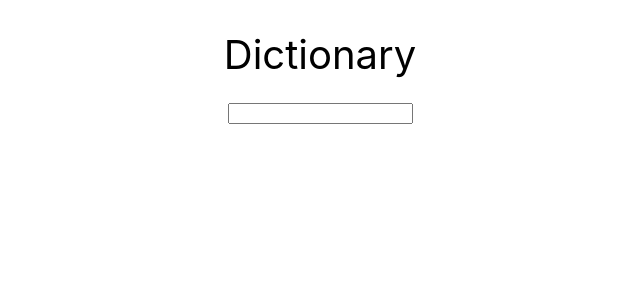
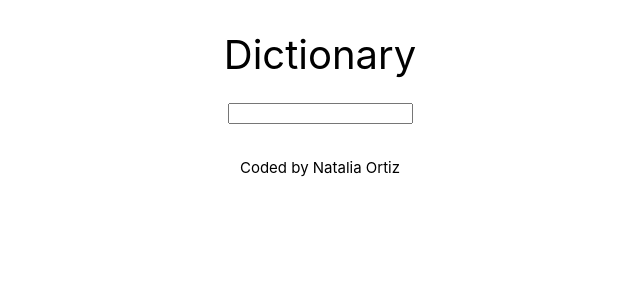
Before and after one commit to NatCode08/dictionary-project, a React (Create React App) app: page / in a window 1280 px wide. Shown: the top 300 px of the page, without its empty margins (320-960 px from the left). Built offline with nearby package versions, Linux system fonts and the light colour scheme.

Commit message:
Added a footer

```diff
--- a/src/App.css
+++ b/src/App.css
@@ -3,3 +3,8 @@
   text-align: center;
   font-size: 40px;
 }
+
+footer {
+  margin-top: 30px;
+  font-size: 15px;
+}
--- a/src/App.js
+++ b/src/App.js
@@ -6,6 +6,8 @@ function App() {
     <div className="App">
       <div className="container">Dictionary</div>
       <Dictionary />
+
+      <footer> Coded by Natalia Ortiz </footer>
     </div>
   );
 }
```
